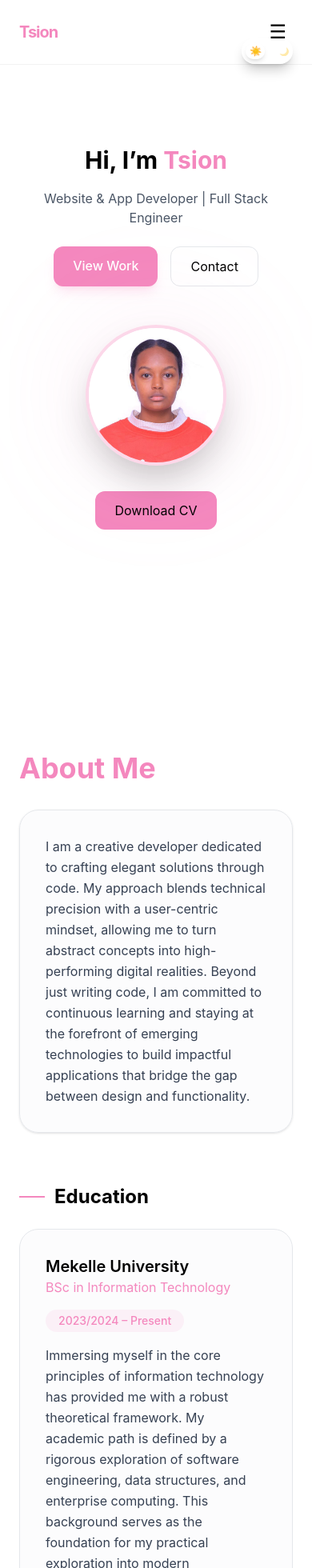
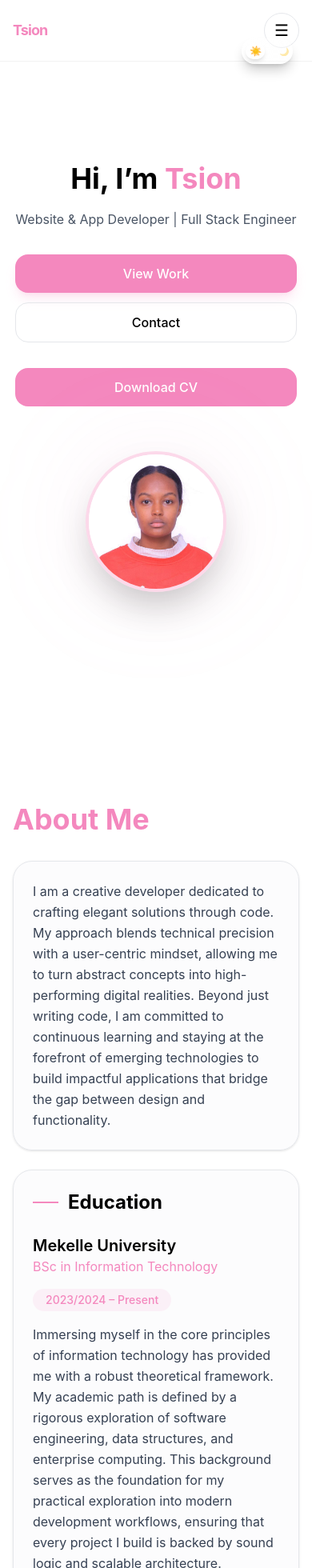
Before and after one commit to Tsiona23/portfolio, a React app: page / in a window 390 px wide. Shown: the top 1960 px of the page at 80% size. Built offline with nearby package versions, Linux system fonts and the light colour scheme; the HTML template or start-up script is replaced by a standard one.

Commit message:
update some files

```diff
--- a/src/components/About.jsx
+++ b/src/components/About.jsx
@@ -1,41 +1,44 @@
 import Reveal from "./Reveal"
+
 export default function About() {
   return (
-    <section id="about" className="py-24 px-6 max-w-5xl mx-auto">
-
+    <section id="about" className="px-4 py-24 sm:px-6 lg:px-8">
+      <div className="mx-auto max-w-6xl">
         <Reveal>
-        <h2 className="text-4xl font-bold mb-8 text-[#f488be]">About Me</h2>
+          <h2 className="mb-8 text-4xl font-bold text-[#f488be]">About Me</h2>
         </Reveal>
 
+        <div className="grid gap-6 md:grid-cols-2">
           <Reveal>
-        <div className="bg-gray-50/50 dark:bg-white/5 backdrop-blur-sm border border-gray-200 dark:border-white/10 p-8 rounded-3xl transition-all hover:border-[#f488be]/30 shadow-sm">
-          <p className="text-gray-700 dark:text-gray-300 leading-relaxed">
+            <div className="rounded-3xl border border-gray-200 bg-gray-50/50 p-6 shadow-sm backdrop-blur-sm transition-all hover:border-[#f488be]/30 dark:border-white/10 dark:bg-white/5 sm:p-8">
+              <p className="leading-relaxed text-gray-700 dark:text-gray-300">
                 I am a creative developer dedicated to crafting elegant solutions through code. My approach blends technical precision with a user-centric mindset, allowing me to turn abstract concepts into high-performing digital realities. Beyond just writing code, I am committed to continuous learning and staying at the forefront of emerging technologies to build impactful applications that bridge the gap between design and functionality.
               </p>
             </div>
           </Reveal>
 
           <Reveal>
-        <h3 className="text-2xl font-bold mt-16 mb-6 flex items-center gap-3">
-          <span className="w-8 h-0.5 bg-[#f488be]"></span>
+            <div className="rounded-3xl border border-gray-200 bg-gray-50/50 p-6 shadow-sm backdrop-blur-sm transition-all hover:border-[#f488be]/30 dark:border-white/10 dark:bg-white/5 sm:p-8">
+              <h3 className="mb-6 flex items-center gap-3 text-2xl font-bold">
+                <span className="h-0.5 w-8 bg-[#f488be]"></span>
                 Education
               </h3>
-      </Reveal>
-
-      <Reveal>
-        <div className="bg-gray-50/50 dark:bg-white/5 backdrop-blur-sm border border-gray-200 dark:border-white/10 p-8 rounded-3xl transition-all hover:border-[#f488be]/30">
-          <div className="flex justify-between items-start flex-wrap gap-4 mb-4">
+              <div className="flex flex-wrap items-start justify-between gap-4">
                 <div>
                   <h4 className="text-xl font-semibold">Mekelle University</h4>
                   <p className="text-[#f488be]">BSc in Information Technology</p>
                 </div>
-            <span className="px-4 py-1 bg-[#f488be]/10 text-[#f488be] rounded-full text-sm font-medium">2023/2024 – Present</span>
+                <span className="rounded-full bg-[#f488be]/10 px-4 py-1 text-sm font-medium text-[#f488be]">
+                  2023/2024 – Present
+                </span>
               </div>
-          <p className="text-gray-700 dark:text-gray-300 leading-relaxed">
+              <p className="mt-4 leading-relaxed text-gray-700 dark:text-gray-300">
                 Immersing myself in the core principles of information technology has provided me with a robust theoretical framework. My academic path is defined by a rigorous exploration of software engineering, data structures, and enterprise computing. This background serves as the foundation for my practical exploration into modern development workflows, ensuring that every project I build is backed by sound logic and scalable architecture.
               </p>
             </div>
           </Reveal>
+        </div>
+      </div>
     </section>
   )
 }
--- a/src/components/CVButton.jsx
+++ b/src/components/CVButton.jsx
@@ -3,7 +3,7 @@ export default function CVButton() {
     <a
       href="/assets/cv.pdf"
       download
-      className="px-6 py-3 bg-[#f488be] rounded-xl hover:scale-105 transition inline-block"
+      className="inline-block w-full rounded-2xl bg-[#f488be] px-6 py-3 text-center font-medium text-white transition hover:scale-[1.02] sm:w-auto"
     >
       Download CV
     </a>
--- a/src/components/Hero.jsx
+++ b/src/components/Hero.jsx
@@ -4,36 +4,48 @@ import ThemeToggle from "./ThemeToggle"
 
 export default function Hero() {
   return (
-    <section id="home" className="relative h-screen flex flex-col items-center justify-center text-center px-6 transition-colors duration-300">
-
+    <section id="home" className="relative min-h-screen px-4 pb-16 pt-24 text-center transition-colors duration-300 sm:px-6 lg:px-8 lg:text-left">
       <ThemeToggle />
 
-      <div>
-        <h1 className="text-3xl sm:text-5xl md:text-6xl font-bold leading-tight">
+      <div className="mx-auto flex min-h-[calc(100vh-6rem)] max-w-6xl flex-col items-center justify-center gap-10 lg:grid lg:grid-cols-[1.1fr_0.9fr] lg:items-center">
+        <div className="flex flex-col items-center lg:items-start">
+          <h1 className="text-4xl font-bold leading-tight sm:text-5xl md:text-6xl">
             Hi, I’m <span className="text-[#f488be]">Tsion</span>
           </h1>
 
-        <p className="text-gray-600 dark:text-gray-400 mt-4">
+          <p className="mt-4 max-w-xl text-base text-gray-600 dark:text-gray-400 sm:text-lg">
             Website & App Developer | Full Stack Engineer
           </p>
 
-        <div className="mt-6 flex gap-4 justify-center">
-          <a href="#projects" className="px-6 py-3 bg-[#f488be] text-white font-medium rounded-xl hover:scale-105 active:scale-95 transition shadow-lg shadow-[#f488be]/20">
+          <div className="mt-8 flex w-full flex-col gap-3 sm:flex-row sm:justify-center lg:justify-start">
+            <a
+              href="#projects"
+              className="w-full rounded-2xl bg-[#f488be] px-6 py-3 font-medium text-white shadow-lg shadow-[#f488be]/20 transition hover:scale-[1.02] active:scale-95 sm:w-auto"
+            >
               View Work
             </a>
 
-          <a href="#contact" className="px-6 py-3 border border-gray-200 dark:border-white/10 rounded-xl hover:bg-gray-50 dark:hover:bg-white/5 transition">
+            <a
+              href="#contact"
+              className="w-full rounded-2xl border border-gray-200 px-6 py-3 font-medium transition hover:bg-gray-50 dark:border-white/10 dark:hover:bg-white/5 sm:w-auto"
+            >
               Contact
             </a>
           </div>
 
+          <div className="mt-8 w-full sm:w-auto">
+            <CVButton />
           </div>
-      <div className="mt-12 relative">
-        <img src={profile} className="w-44 h-44 rounded-full object-cover border-4 border-[#f488be]/30 shadow-2xl relative z-10" />
-        <div className="absolute -inset-4 bg-[#f488be]/10 blur-3xl rounded-full z-0"></div>
         </div>
-      <div className="mt-8">
-        <CVButton />
+
+        <div className="relative mt-4 flex justify-center lg:justify-end">
+          <img
+            src={profile}
+            alt="Tsion"
+            className="relative z-10 h-44 w-44 rounded-full border-4 border-[#f488be]/30 object-cover shadow-2xl sm:h-56 sm:w-56 lg:h-64 lg:w-64"
+          />
+          <div className="absolute inset-0 rounded-full bg-[#f488be]/10 blur-3xl"></div>
+        </div>
       </div>
     </section>
   )
--- a/src/components/Navbar.jsx
+++ b/src/components/Navbar.jsx
@@ -25,18 +25,19 @@ export default function Navbar() {
   }, [])
 
   return (
-    <nav className="fixed top-0 left-0 right-0 z-100 bg-white text-black dark:bg-slate-950 dark:text-white backdrop-blur-xl border-b border-black/5 dark:border-white/5">
-      <div className="max-w-6xl mx-auto flex justify-between items-center px-6 py-4">
+    <nav className="fixed inset-x-0 top-0 z-50 border-b border-black/5 bg-white/90 text-black backdrop-blur-xl dark:border-white/5 dark:bg-slate-950/90 dark:text-white">
+      <div className="mx-auto flex max-w-6xl items-center justify-between px-4 py-4 sm:px-6 lg:px-8">
+        <h1 className="text-lg font-bold tracking-tighter text-[#f488be] sm:text-xl">Tsion</h1>
 
-        <h1 className="text-xl text-[#f488be] font-bold tracking-tighter">Tsion</h1>
-
-        <div className="hidden md:flex gap-6 text-sm">
+        <div className="hidden gap-6 text-sm md:flex">
           {links.map((l) => (
             <a
               key={l}
               href={`#${l}`}
               className={`capitalize transition ${
-                active === l ? "text-[#f488be]" : "text-gray-600 dark:text-gray-300 hover:text-[#f488be] dark:hover:text-[#f488be]"
+                active === l
+                  ? "text-[#f488be]"
+                  : "text-gray-600 hover:text-[#f488be] dark:text-gray-300 dark:hover:text-[#f488be]"
               }`}
             >
               {l}
@@ -44,33 +45,33 @@ export default function Navbar() {
           ))}
         </div>
 
-        {/* Mobile menu toggle */}
         <button
           onClick={() => setIsOpen(!isOpen)}
-          className="md:hidden p-2 text-black dark:text-white"
+          className="flex h-11 w-11 items-center justify-center rounded-full border border-gray-200 text-black transition hover:border-[#f488be] hover:text-[#f488be] dark:border-white/10 dark:text-white md:hidden"
           aria-label="Toggle menu"
         >
-          <span className="text-2xl">{isOpen ? "✕" : "☰"}</span>
+          <span className="text-xl">{isOpen ? "✕" : "☰"}</span>
         </button>
       </div>
 
-      {/* Mobile Menu */}
       <AnimatePresence>
         {isOpen && (
           <motion.div
-            initial={{ opacity: 0, y: -20 }}
+            initial={{ opacity: 0, y: -12 }}
             animate={{ opacity: 1, y: 0 }}
-            exit={{ opacity: 0, y: -20 }}
-            className="md:hidden bg-white dark:bg-slate-950 border-b border-black/5 dark:border-white/5"
+            exit={{ opacity: 0, y: -12 }}
+            className="border-b border-black/5 bg-white/95 dark:border-white/5 dark:bg-slate-950/95 md:hidden"
           >
-            <div className="flex flex-col p-6 gap-4">
+            <div className="mx-auto flex max-w-6xl flex-col gap-2 px-4 py-4 sm:px-6">
               {links.map((l) => (
                 <a
                   key={l}
                   href={`#${l}`}
                   onClick={() => setIsOpen(false)}
-                  className={`capitalize text-lg font-medium transition ${
-                    active === l ? "text-[#f488be]" : "text-gray-600 dark:text-gray-300"
+                  className={`rounded-2xl px-4 py-3 text-lg font-medium capitalize transition ${
+                    active === l
+                      ? "bg-[#f488be]/10 text-[#f488be]"
+                      : "text-gray-700 hover:bg-gray-100 dark:text-gray-200 dark:hover:bg-white/10"
                   }`}
                 >
                   {l}
--- a/src/index.css
+++ b/src/index.css
@@ -13,6 +13,10 @@ html {
   scroll-padding-top: 90px;
   background-color: #ffffff;
   color: #000000;
+}
+
+* {
+  box-sizing: border-box;
 }
 
 /* Define theme variables for reliable switching */
```
Also changed, not shown: src/components/Contact.jsx (+27 -26 lines), src/components/Projects.jsx (+35 -48 lines), src/components/Skills.jsx (+27 -39 lines), src/assets/images/interviewhub.png (added). Lines whose indentation alone changed are shown as unchanged.
